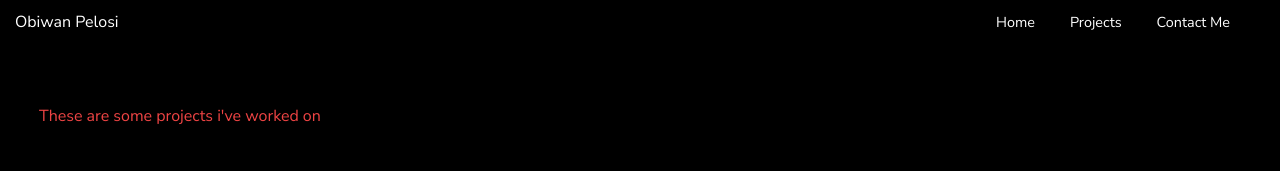
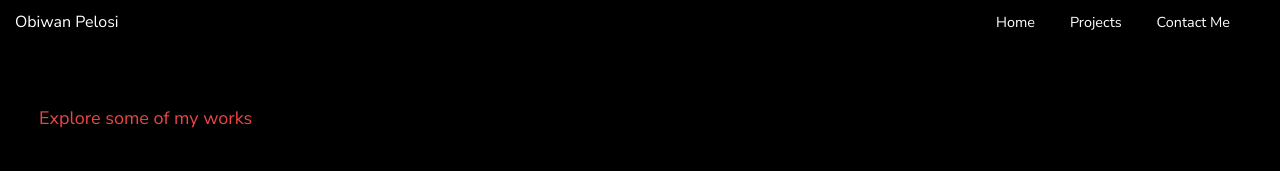
Before and after one commit to RogueCode007/portfolio, a Vue app: page /projects in a window 1280 px wide. Shown: the top 171 px of the page. Built offline with nearby package versions, Linux system fonts and the light colour scheme; some icons are missing.

Commit message:
style text

```diff
--- a/src/views/Projects.vue
+++ b/src/views/Projects.vue
@@ -1,7 +1,7 @@
 <template>
   <div class="projects">
 
-    <p class="text-red-500 md:ml-6">These are some projects i've worked on</p>
+    <p class="text-red-500 text-lg md:ml-6">Explore some of my works</p>
     <div class="project-tiles mt-6 lg:mx-auto">
 
       <div class="tile">
```
